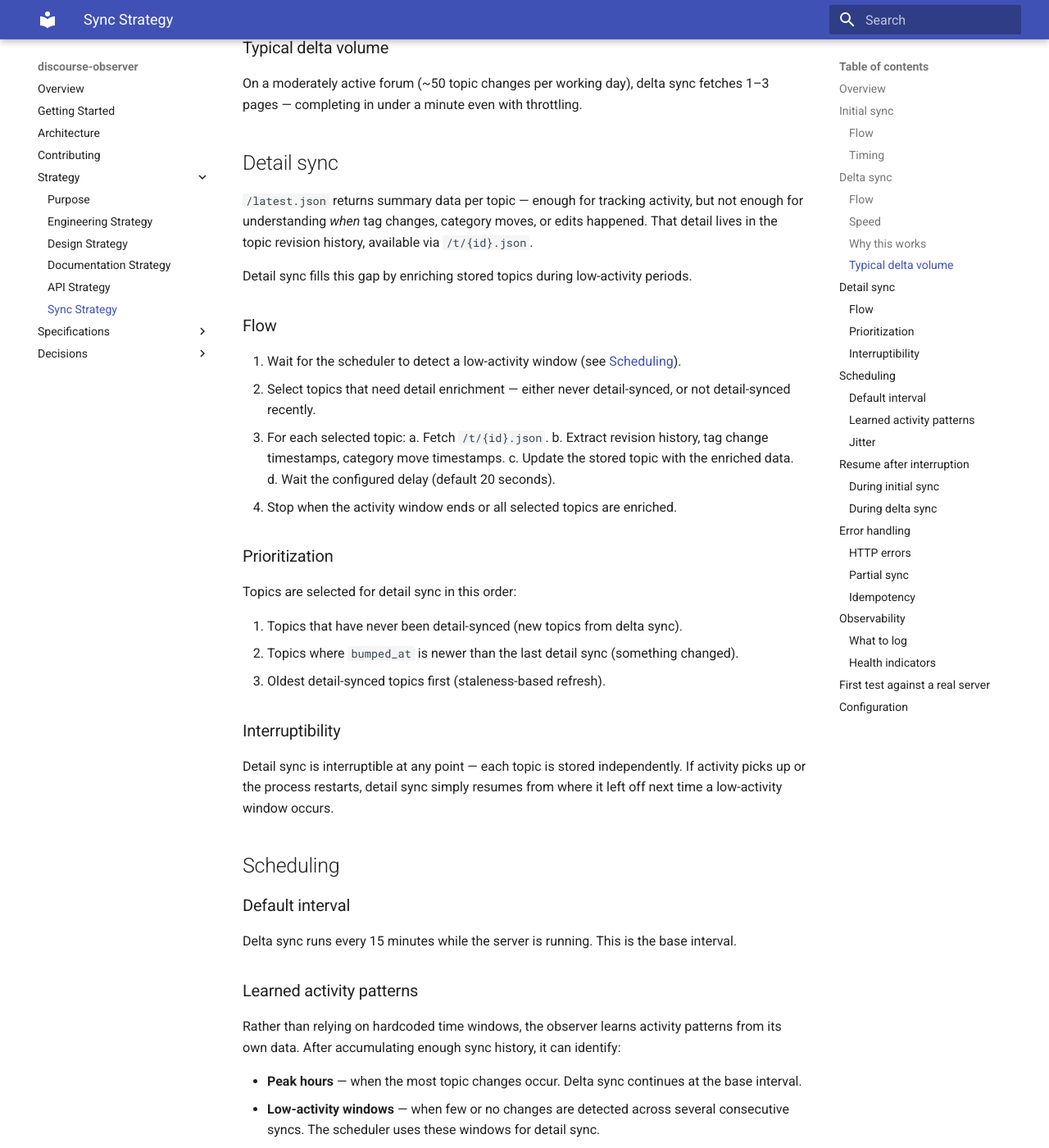
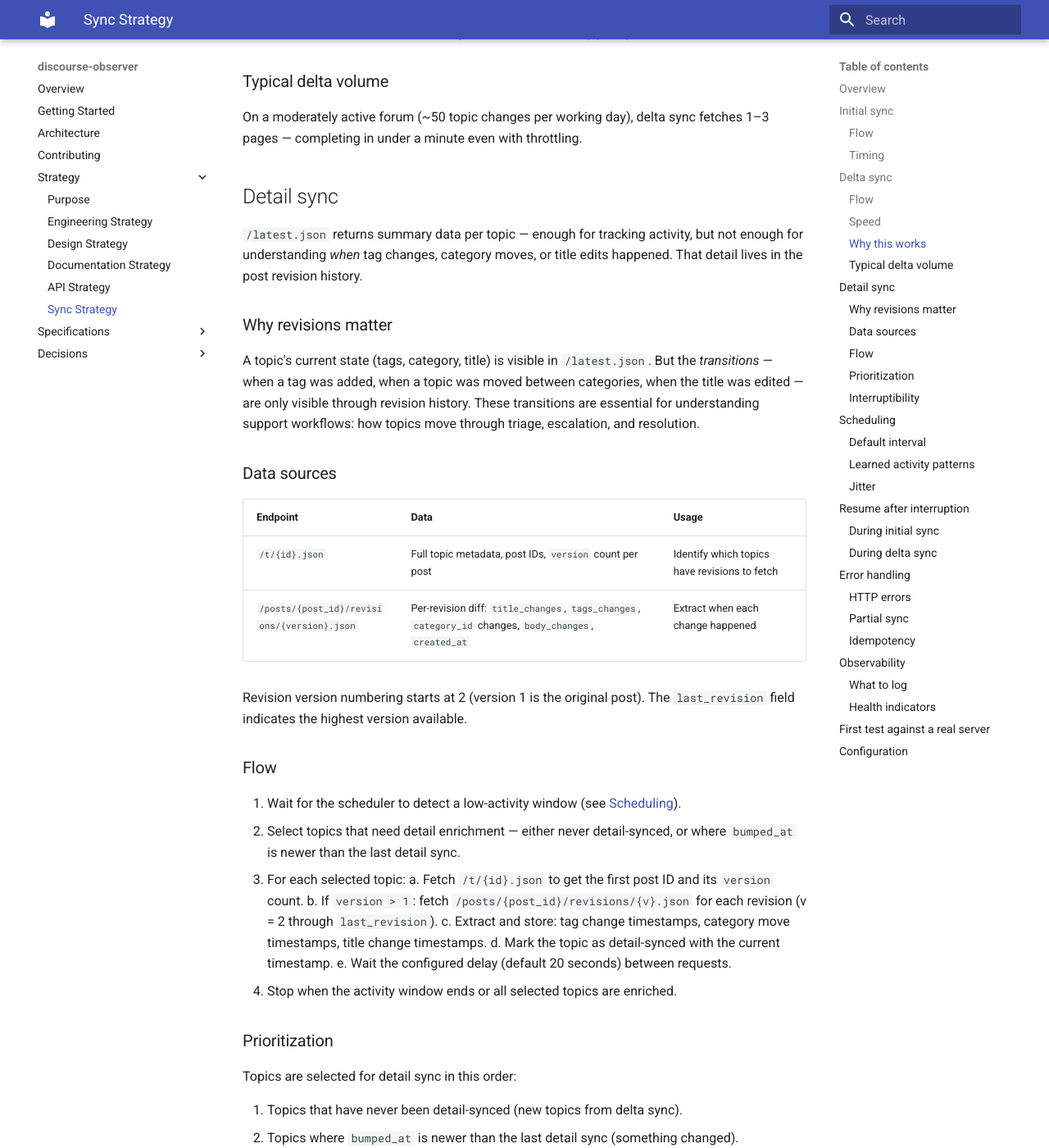
Before and after one commit to MorganDigitalAsyncTransparency/community, an MkDocs documentation site: the page built from discourse-observer/docs/sync-strategy.md, in a window 1280 px wide and 1400 px high, scrolled down 2889 px. Shown: the whole window at 82% size. Built offline with MkDocs 1.6.1 and Material for MkDocs 9.7.7, drawn with Linux system fonts in a browser that asks for light colours; some of the changed text lies outside the part shown.

Commit message:
Document revision endpoints as concrete data source for detail sync
Post revisions (/posts/{id}/revisions/{v}.json) provide tag change
timestamps, category moves, and title edits — data essential for
understanding support workflows. Added endpoint details to the ADR
research table and expanded the detail sync flow with concrete
fetch sequence and field references.

Co-Authored-By: Claude Opus 4.6 (1M context) <noreply@anthropic.com>

```diff
--- a/discourse-observer/docs/sync-strategy.md
+++ b/discourse-observer/docs/sync-strategy.md
@@ -33,7 +33,7 @@ Three sync modes serve different purposes:
 |------|---------|-------|------|
 | **Initial** | Populate an empty database | ~3 req/min | First run |
 | **Delta** | Fetch recent changes | ~30 req/min | Every 15 min during operation |
-| **Detail** | Enrich topics with revision history | ~3 req/min | Automatically during low activity |
+| **Detail** | Fetch revision history (tag changes, category moves, title edits) | ~3 req/min | Automatically during low activity |
 
 Every sync cycle follows the same base sequence:
 
@@ -98,19 +98,31 @@ On a moderately active forum (~50 topic changes per working day), delta sync fet
 
 ## Detail sync
 
-`/latest.json` returns summary data per topic — enough for tracking activity, but not enough for understanding *when* tag changes, category moves, or edits happened. That detail lives in the topic revision history, available via `/t/{id}.json`.
+`/latest.json` returns summary data per topic — enough for tracking activity, but not enough for understanding *when* tag changes, category moves, or title edits happened. That detail lives in the post revision history.
 
-Detail sync fills this gap by enriching stored topics during low-activity periods.
+### Why revisions matter
+
+A topic's current state (tags, category, title) is visible in `/latest.json`. But the *transitions* — when a tag was added, when a topic was moved between categories, when the title was edited — are only visible through revision history. These transitions are essential for understanding support workflows: how topics move through triage, escalation, and resolution.
+
+### Data sources
+
+| Endpoint | Data | Usage |
+|----------|------|-------|
+| `/t/{id}.json` | Full topic metadata, post IDs, `version` count per post | Identify which topics have revisions to fetch |
+| `/posts/{post_id}/revisions/{version}.json` | Per-revision diff: `title_changes`, `tags_changes`, `category_id` changes, `body_changes`, `created_at` | Extract when each change happened |
+
+Revision version numbering starts at 2 (version 1 is the original post). The `last_revision` field indicates the highest version available.
 
 ### Flow
 
 1. Wait for the scheduler to detect a low-activity window (see [Scheduling](#scheduling)).
-2. Select topics that need detail enrichment — either never detail-synced, or not detail-synced recently.
+2. Select topics that need detail enrichment — either never detail-synced, or where `bumped_at` is newer than the last detail sync.
 3. For each selected topic:
-   a. Fetch `/t/{id}.json`.
-   b. Extract revision history, tag change timestamps, category move timestamps.
-   c. Update the stored topic with the enriched data.
-   d. Wait the configured delay (default 20 seconds).
+   a. Fetch `/t/{id}.json` to get the first post ID and its `version` count.
+   b. If `version > 1`: fetch `/posts/{post_id}/revisions/{v}.json` for each revision (v = 2 through `last_revision`).
+   c. Extract and store: tag change timestamps, category move timestamps, title change timestamps.
+   d. Mark the topic as detail-synced with the current timestamp.
+   e. Wait the configured delay (default 20 seconds) between requests.
 4. Stop when the activity window ends or all selected topics are enriched.
 
 ### Prioritization
```
Also changed, not shown: discourse-observer/docs/decisions/0013-sync-strategy.md (+4 -1 lines).
